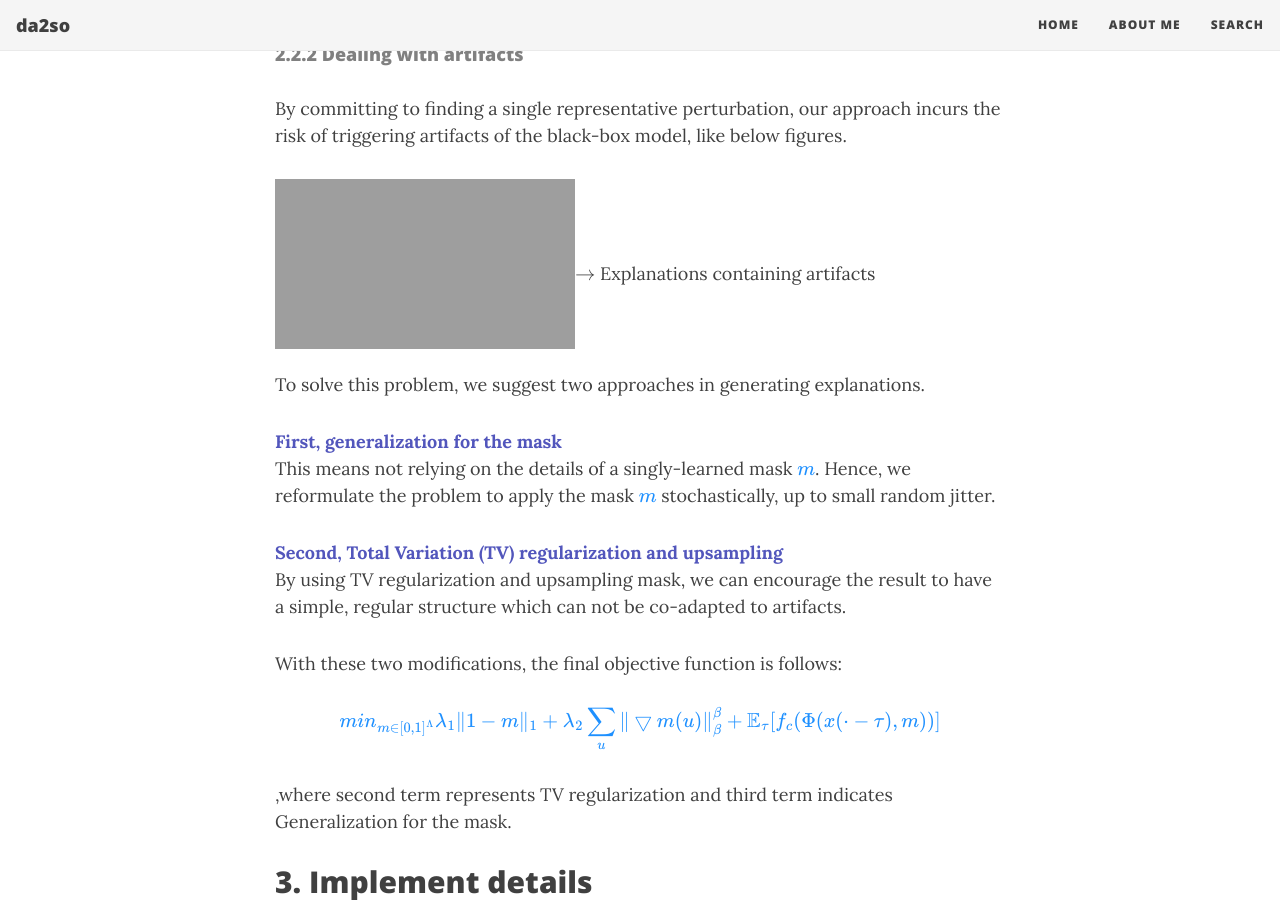
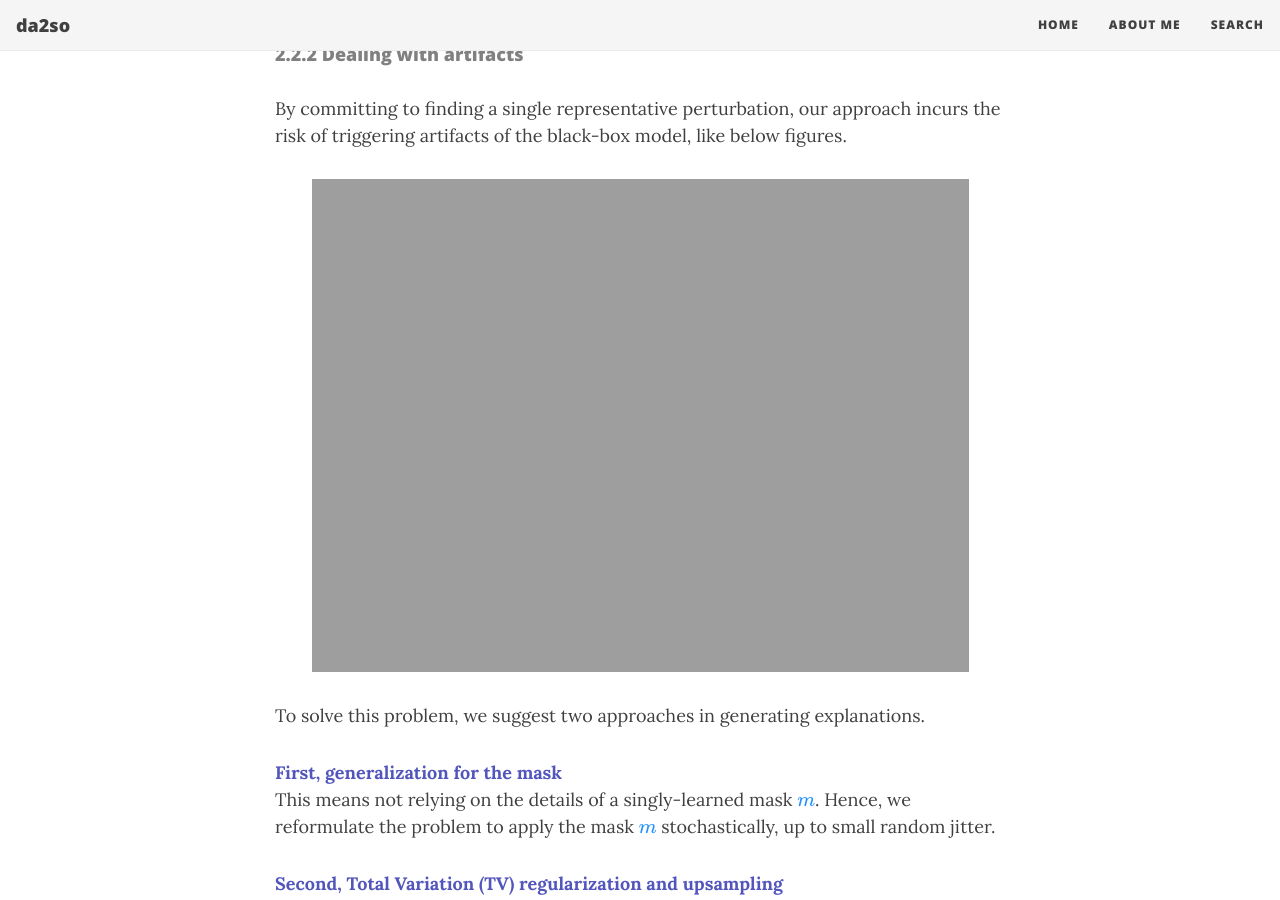
Before and after one commit to da2so/da2so.github.io, a Jekyll site: the page built from _posts/2020-08-11-Meaningful_Perturbation.md, in a window 1280 px wide and 900 px high, scrolled down 2360 px. Built offline with Jekyll 4.4.1, drawn with Linux system fonts in a browser that asks for light colours; nearby versions of some CDN libraries; formulas are drawn with MathJax 3; comment, search, counter and statistics services are not loaded; some of the changed text lies outside the part shown.

Commit message:
Fix files

```diff
--- a/_posts/2020-08-11-Meaningful_Perturbation.md
+++ b/_posts/2020-08-11-Meaningful_Perturbation.md
@@ -75,14 +75,8 @@ Find the smallest deletion mask <span style="color:DodgerBlue">$m$</span> that c
 #### <span style="color:gray">2.2.2 Dealing with artifacts</span>
 By committing to finding a single representative perturbation, our approach incurs the risk of triggering artifacts of the black-box model, like below figures.
 
-<img src="https://da2so.github.io/assets/post_img/2020-08-11-Meaningful_Perturbation/3.png" width="300" height="170" style="float: left">
-<br />
-<br />
-<br />
-$\rightarrow$ Explanations containing artifacts
+![artifacts](https://da2so.github.io/assets/post_img/2020-08-11-Meaningful_Perturbation/3.png){: .mx-auto.d-block width="90%" :}
 
-<br />
-<br />
 To solve this problem, we suggest two approaches in generating explanations.
 
 
@@ -102,25 +96,15 @@ With these two modifications, the final objective function is follows:
 
 ## 3. Implement details
 
-<img src="https://da2so.github.io/assets/post_img/2020-08-11-Meaningful_Perturbation/4.png" width="400" height="230" style="float: left">
+![procedure](https://da2so.github.io/assets/post_img/2020-08-11-Meaningful_Perturbation/4.png){: .mx-auto.d-block width="70%" :}
 
-<br />
-<br />
-<br />
-<br />
-<br />
-<br />
-<br />
-<br />
-<br />
 
 ### <span style="color:gray">3.1 Procedure of the upsampling method in the method</span>
 
 
-![3](https://da2so.github.io/assets/post_img/2020-08-11-Meaningful_Perturbation/5.png){: .mx-auto.d-block :}
+![procedure](https://da2so.github.io/assets/post_img/2020-08-11-Meaningful_Perturbation/5.png){: .mx-auto.d-block :}
 
 
-<br />
 <br />
 
 
```
Also changed, not shown: other parts of _posts/2020-08-11-Meaningful_Perturbation.md (+2 -2 lines), _posts/2020-08-10-GradCAM.md (+3 -3 lines), assets/img/avatar-icon.png (deleted), assets/img/bgimage.png (deleted), assets/img/install-steps.gif (deleted), assets/img/path.jpg (deleted), assets/img/thumb.png (deleted), 1 other file.
